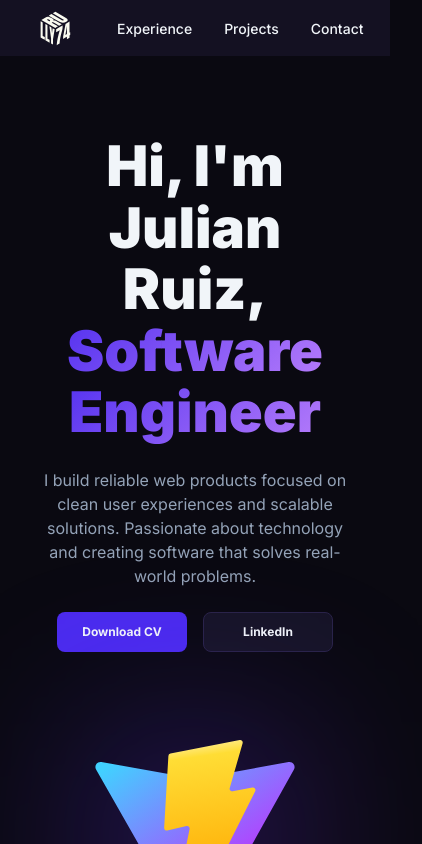
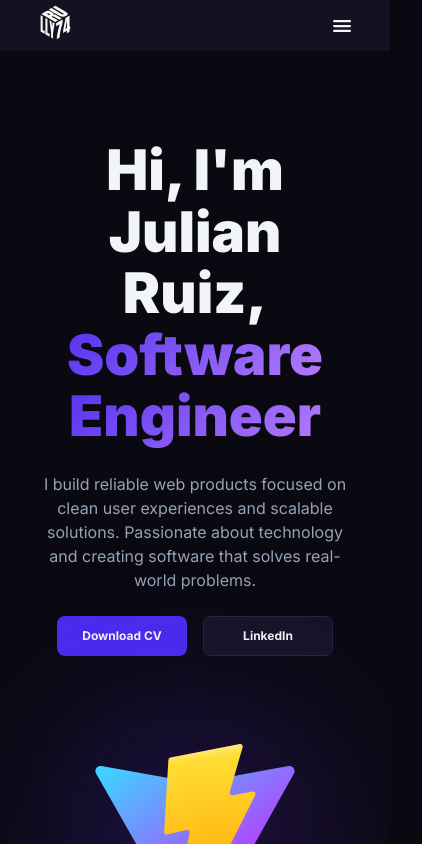
Before and after one commit to Rully74/website-portfolio, a React (Vite) app: page / in a window 390 px wide. Shown: the top 844 px of the page, 422 px wide, since content can reach past the window. Built offline with nearby package versions, Linux system fonts and the light colour scheme.

Commit message:
Responsive desing added and other details made

```diff
--- a/src/App.css
+++ b/src/App.css
@@ -3,7 +3,11 @@
 }
 
 section[id] {
-  scroll-margin-top: 2rem;
+  scroll-margin-top: 5rem;
+}
+
+main.page-container {
+  padding-top: 60px;
 }
 
 #root {
--- a/src/components/Hero/Hero.jsx
+++ b/src/components/Hero/Hero.jsx
@@ -7,7 +7,7 @@
  */
 function Hero() {
   return (
-    <section className="hero">
+    <section className="hero" id="hero">
       <div className="hero-information">
         <h1 className="hero-title">
           <span className="hero-title-line">Hi, I'm</span>
--- a/src/components/Navbar/Navbar.css
+++ b/src/components/Navbar/Navbar.css
@@ -1,6 +1,28 @@
 .navbar {
-    width: 100%;
+    position: fixed;
+    top: 0;
+    left: 0;
+    right: 0;
+    margin: 0 auto;
+    max-width: 100%;
     background-color: var(--color-surface);
+    z-index: 1000;
+    transition: max-width 0.4s ease,
+                top 0.4s ease,
+                border-radius 0.4s ease,
+                background-color 0.4s ease,
+                box-shadow 0.4s ease;
+}
+
+.navbar--scrolled {
+    top: 12px;
+    max-width: min(90%, var(--container-width));
+    border-radius: 16px;
+    background: rgba(20, 17, 34, 0.6);
+    backdrop-filter: blur(16px);
+    -webkit-backdrop-filter: blur(16px);
+    border: 1px solid rgba(255, 255, 255, 0.08);
+    box-shadow: 0 8px 32px rgba(0, 0, 0, 0.3);
 }
 
 .navbar-content {
@@ -44,3 +66,72 @@
     border-radius: 8px;
     visibility: hidden;
 }
+
+.navbar-menu-toggle {
+    display: none;
+    background: none;
+    border: none;
+    color: var(--color-text);
+    font-size: 1.5rem;
+    cursor: pointer;
+    padding: var(--space-xs);
+}
+
+.mobile-menu {
+    display: none;
+}
+
+@media (max-width: 768px) {
+    .navbar-menu-toggle {
+        display: flex;
+        align-items: center;
+    }
+
+    .navbar-theme-button {
+        display: none;
+    }
+
+    .navbar-links {
+        display: none;
+    }
+
+    .mobile-menu {
+        display: block;
+        position: fixed;
+        top: 0;
+        left: 0;
+        width: 100%;
+        height: 100%;
+        background: rgba(10, 9, 17, 0.95);
+        backdrop-filter: blur(20px);
+        -webkit-backdrop-filter: blur(20px);
+        z-index: 999;
+        opacity: 0;
+        visibility: hidden;
+        transition: opacity 0.3s ease, visibility 0.3s ease;
+    }
+
+    .mobile-menu--open {
+        opacity: 1;
+        visibility: visible;
+    }
+
+    .mobile-menu-links {
+        display: flex;
+        flex-direction: column;
+        align-items: center;
+        justify-content: center;
+        height: 100%;
+        gap: 2.5rem;
+        list-style: none;
+        padding: 0;
+        margin: 0;
+    }
+
+    .mobile-menu-links li a {
+        text-decoration: none;
+        color: var(--color-text);
+        font-size: 1.25rem;
+        font-weight: var(--font-weight-medium);
+    }
+}
--- a/src/components/Navbar/Navbar.jsx
+++ b/src/components/Navbar/Navbar.jsx
@@ -1,4 +1,6 @@
+import { useState, useEffect } from "react";
 import "./Navbar.css";
+import { IoMenu, IoClose } from "react-icons/io5";
 
 /**
  * Renders the navigation bar component for the website portfolio.
@@ -6,11 +8,32 @@
  * @returns {JSX.Element} The rendered Navbar component.
  */
 function Navbar() {
+  const [scrolled, setScrolled] = useState(false);
+  const [menuOpen, setMenuOpen] = useState(false);
+
+  useEffect(() => {
+    const handleScroll = () => setScrolled(window.scrollY > 50);
+    window.addEventListener("scroll", handleScroll);
+    return () => window.removeEventListener("scroll", handleScroll);
+  }, []);
+
+  const handleNavClick = () => setMenuOpen(false);
+
   return (
-    <nav className="navbar">
+    <>
+      <nav className={`navbar ${scrolled ? "navbar--scrolled" : ""}`}>
         <div className="page-container navbar-content">
           <div className="navbar-logo-title">
+            <a
+              href="#"
+              onClick={(e) => {
+                e.preventDefault();
+                window.scrollTo({ top: 0, behavior: "smooth" });
+                setMenuOpen(false);
+              }}
+            >
               <img src="/LOGO.svg" className="navbar-logo" alt="Vite logo" />
+            </a>
           </div>
 
           <ul className="navbar-links">
@@ -25,9 +48,33 @@
             </li>
           </ul>
 
-        <button className="navbar-theme-button">Change Theme</button>
+          <button
+            className="navbar-menu-toggle"
+            onClick={() => setMenuOpen(!menuOpen)}
+            aria-label={menuOpen ? "Close menu" : "Open menu"}
+          >
+            {menuOpen ? <IoClose /> : <IoMenu />}
+          </button>
         </div>
       </nav>
+
+      <div
+        className={`mobile-menu ${menuOpen ? "mobile-menu--open" : ""}`}
+        onClick={handleNavClick}
+      >
+        <ul className="mobile-menu-links">
+          <li>
+            <a href="#experience">Experience</a>
+          </li>
+          <li>
+            <a href="#projects">Projects</a>
+          </li>
+          <li>
+            <a href="#contact">Contact</a>
+          </li>
+        </ul>
+      </div>
+    </>
   );
 }
 
```
Lines whose indentation alone changed are shown as unchanged.
